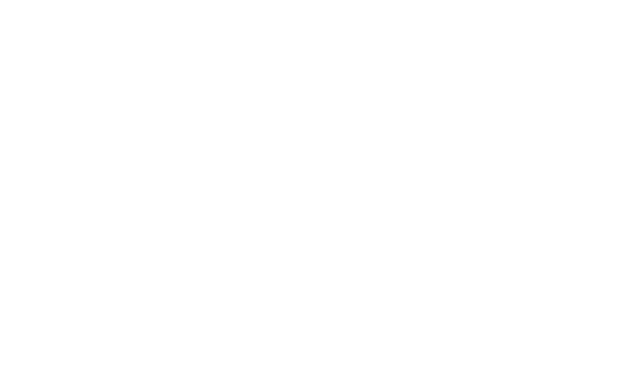
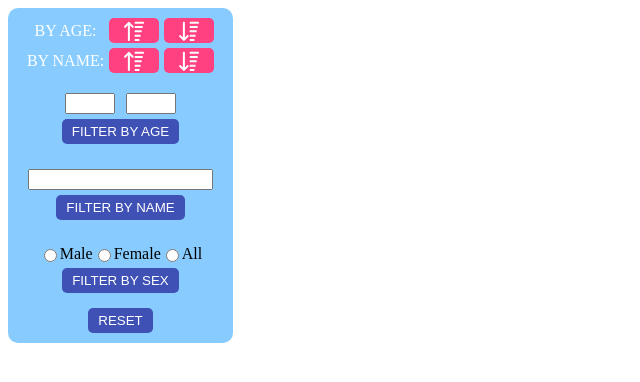
Before and after one commit to AntonKottans/friends-app, a plain HTML site: page index.html in a window 1280 px wide. Shown: the whole page, without its empty margins (0-640 px from the left). Drawn offline with Linux system fonts and the light colour scheme.

Commit message:
menulayout complete 1.0

```diff
--- a/css/style.css
+++ b/css/style.css
@@ -1 +1,74 @@
-span{width:100px}span span{width:101px;height:101px}p{width:100px}p p{width:101px}div{width:100px}div div{width:101px}
+* {
+  box-sizing: border-box; }
+
+.controls-layout-container {
+  width: max-content;
+  display: grid;
+  padding: 10px;
+  grid-gap: 10px;
+  justify-items: center; }
+  .controls-layout-container .sort-menu {
+    display: grid;
+    grid-template: repeat(2, max-content)/repeat(3, max-content);
+    grid-gap: 5px;
+    justify-items: center;
+    align-items: center; }
+    .controls-layout-container .sort-menu-button {
+      width: 50px;
+      height: 25px;
+      /* 			padding: 5px 10px;
+
+			.sort-icon {
+				width: 40px;
+				height: 20px;
+			} */ }
+  .controls-layout-container .filter-menu {
+    display: grid;
+    justify-items: center;
+    grid-gap: 5px; }
+    .controls-layout-container .filter-menu [class$="filter-container"] {
+      padding: 10px;
+      /* border: 2px solid green; */
+      display: grid;
+      justify-items: center;
+      grid-gap: 5px; }
+    .controls-layout-container .filter-menu .sex-filter-container .radio-container {
+      display: flex; }
+    .controls-layout-container .filter-menu .age-filter-container {
+      display: grid;
+      grid-template: repeat(2, max-content)/repeat(2, max-content);
+      justify-items: center;
+      align-items: center; }
+      .controls-layout-container .filter-menu .age-filter-container .age-input {
+        width: 50px; }
+      .controls-layout-container .filter-menu .age-filter-container .button-filter {
+        grid-area: 2/1/3/3; }
+    .controls-layout-container .filter-menu .button-filter {
+      width: max-content;
+      padding: 5px 10px; }
+
+.controls-layout-container {
+  background-color: #88ccff;
+  border-radius: 10px; }
+  .controls-layout-container .sort-menu_label {
+    color: white; }
+  .controls-layout-container .sort-menu [id$='descending'] {
+    background: center/40px 20px no-repeat url("../img/descending-sort-svgrepo-com.svg"), #ff4081; }
+  .controls-layout-container .sort-menu [id$='ascending'] {
+    background: center/40px 20px no-repeat url("../img/ascending-sort-svgrepo-com.svg"), #ff4081; }
+  .controls-layout-container .sort-menu-button {
+    border: none;
+    border-radius: 5px; }
+    .controls-layout-container .sort-menu-button:hover {
+      cursor: pointer;
+      background-color: #FF5495; }
+    .controls-layout-container .sort-menu-button.selected {
+      box-shadow: 0px 0px 10px #ff4081; }
+  .controls-layout-container .filter-menu .button-filter {
+    background-color: #3f51b5;
+    border: none;
+    border-radius: 5px;
+    color: white; }
+    .controls-layout-container .filter-menu .button-filter:hover {
+      cursor: pointer;
+      background-color: #5365C9; }
--- a/index.html
+++ b/index.html
@@ -1,13 +1,50 @@
 <!DOCTYPE html>
 <html lang="en">
-<head>
-    <meta charset="UTF-8">
-    <meta http-equiv="X-UA-Compatible" content="IE=edge">
-    <meta name="viewport" content="width=device-width, initial-scale=1.0">
-    <link rel="stylesheet" href="./css/style.css">
-    <title>Document</title>
-</head>
-<body>
+	<head>
+		<meta charset="UTF-8" />
+		<meta http-equiv="X-UA-Compatible" content="IE=edge" />
+		<meta name="viewport" content="width=device-width, initial-scale=1.0" />
+		<link rel="stylesheet" href="./css/style.css" />
+		<title>Document</title>
+		<script src="./script.js"></script>
+	</head>
+	<body>
+		<aside class="controls-layout-container">
+			<div class="sort-menu">
+				<span class="sort-menu_label">BY AGE:</span>
+				<button class="sort-menu-button" id="age-ascending"></button>
 
-</body>
+				<button class="sort-menu-button" id="age-descending"></button>
+				<span class="sort-menu_label">BY NAME:</span>
+
+				<button class="sort-menu-button" id="name-ascending"></button>
+
+				<button class="sort-menu-button" id="name-descending"></button>
+			</div>
+			<div class="filter-menu">
+				<div class="age-filter-container">
+					<input class="age-input" type="number" name="" id="" />
+					<input class="age-input" type="number" name="" id="" />
+					<button class="button-filter">FILTER BY AGE</button>
+				</div>
+				<div class="name-filter-container">
+					<input type="text" name="" id="name-input" />
+					<button class="button-filter">FILTER BY NAME</button>
+				</div>
+				<div class="sex-filter-container">
+					<div class="radio-container">
+						<input type="radio" name="radiobutton-sex" id="male" />
+						<label for="male">Male</label>
+						<input type="radio" name="radiobutton-sex" id="female" />
+						<label for="female">Female</label>
+						<input type="radio" name="radiobutton-sex" id="all" />
+						<label for="all">All</label>
+					</div>
+					<button class="button-filter">FILTER BY SEX</button>
+				</div>
+				<button class="button-filter">RESET</button>
+			</div>
+		</aside>
+		<main class="friends"></main>
+	</body>
 </html>
--- a/sass/base.scss
+++ b/sass/base.scss
@@ -0,0 +1,3 @@
+* {
+    box-sizing: border-box;
+}
--- /dev/null
+++ b/sass/components.scss
@@ -0,0 +1,58 @@
+$sort-button-background: #ff4081;
+$sort-button-background-hover: #FF5495;
+$filter-button-background-hover: #5365C9;
+$filter-button-background: #3f51b5;
+$menu-background: #88ccff;
+$male-friend-heading-background: #46b6ac;
+$female-friend-heading-background: #b683ae;
+
+.controls-layout-container {
+    background-color: $menu-background;
+    border-radius: 10px;
+
+	.sort-menu {
+		&_label {
+			color: white;
+		}
+        [id$='descending']{
+            background: center / 40px 20px no-repeat url('../img/descending-sort-svgrepo-com.svg'), $sort-button-background;
+        }
+        [id$='ascending']{
+            background: center / 40px 20px no-repeat url('../img/ascending-sort-svgrepo-com.svg'), $sort-button-background;
+        }
+
+		&-button {
+			//background-color: $sort-button-background;
+            border: none;
+            border-radius: 5px;
+            &:hover{
+                cursor: pointer;
+                background-color: $sort-button-background-hover;
+            }
+            &.selected{
+                box-shadow: 0px 0px 10px $sort-button-background;
+            }
+		}
+
+	}
+
+	.filter-menu {
+		&_age-filter-container {
+		}
+		&_name-filter-container {
+		}
+		&_sex-filter-container {
+		}
+		.button-filter {
+			background-color: $filter-button-background;
+            border: none;
+            border-radius: 5px;
+            color: white;
+
+            &:hover {
+                cursor: pointer;
+                background-color: $filter-button-background-hover;
+            }
+		}
+	}
+}
--- a/sass/layout.scss
+++ b/sass/layout.scss
@@ -0,0 +1,62 @@
+.controls-layout-container {
+	width: max-content;
+	display: grid;
+	padding: 10px;
+	grid-gap: 10px;
+	justify-items: center;
+
+	.sort-menu {
+		display: grid;
+		grid-template: repeat(2, max-content) / repeat(3, max-content);
+		grid-gap: 5px;
+		justify-items: center;
+		align-items: center;
+
+		&-button {
+			width: 50px;
+			height: 25px;
+			/* 			padding: 5px 10px;
+
+			.sort-icon {
+				width: 40px;
+				height: 20px;
+			} */
+		}
+	}
+
+	.filter-menu {
+		display: grid;
+		justify-items: center;
+		grid-gap: 5px;
+
+		[class$="filter-container"] {
+			padding: 10px;
+			/* border: 2px solid green; */
+			display: grid;
+			justify-items: center;
+			grid-gap: 5px;
+		}
+		.sex-filter-container {
+			.radio-container {
+				display: flex;
+			}
+		}
+		.age-filter-container {
+			display: grid;
+            grid-template: repeat(2,max-content) / repeat(2,max-content);
+            justify-items: center;
+            align-items: center;
+
+			.age-input {
+				width: 50px;
+			}
+            .button-filter{
+                grid-area: 2/1/3/3;
+            }
+		}
+        .button-filter{
+            width: max-content;
+            padding: 5px 10px
+        }
+	}
+}
--- a/sass/main.scss
+++ b/sass/main.scss
@@ -1,2 +1,3 @@
 @import './base';
 @import './layout';
+@import './components.scss'
--- a/script.js
+++ b/script.js
@@ -0,0 +1,24 @@
+document.addEventListener("DOMContentLoaded", (event) => {
+	document.querySelector(".sort-menu").addEventListener("click", ({ target }) => {
+		console.log(target)
+		if (target.matches(".sort-menu-button")) {
+			console.log("matches!")
+			document
+				.querySelectorAll(".sort-menu-button")
+				.forEach((buttonNode) => buttonNode.classList.remove("selected"))
+			target.classList.add("selected")
+		}
+	})
+	document.querySelector("#name-input").addEventListener("keypress", (event) => {
+        console.log(event.charCode)
+		return (
+			(event.charCode > 64 && event.charCode < 91) ||
+			(event.charCode > 96 && event.charCode < 123) ||
+			event.charCode == 32
+		)
+	})
+	document.querySelector("#age-ascending").addEventListener("click", (event) => {})
+	document.querySelector("#age-descending").addEventListener("click", (event) => {})
+	document.querySelector("#name-ascending").addEventListener("click", (event) => {})
+	document.querySelector("#name-descending").addEventListener("click", (event) => {})
+})
```
Also changed, not shown: img/ascending-sort-svgrepo-com.svg (added), img/descending-sort-svgrepo-com.svg (added).
